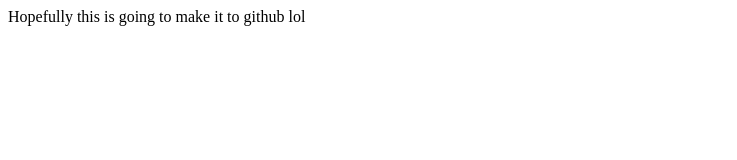
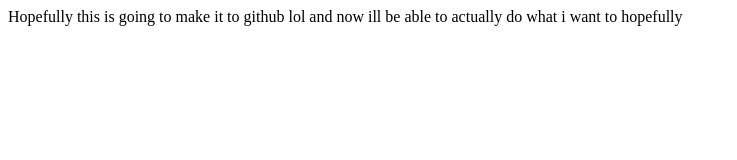
Before and after one commit to JoshuaMoellers/First-Project-1, a plain HTML site: page index.html in a window 1280 px wide. Shown: the whole page, without its empty margins (0-737 px from the left). Drawn offline with Linux system fonts and the light colour scheme.

Commit message:
more words

```diff
--- a/index.html
+++ b/index.html
@@ -7,6 +7,6 @@
     <title>Document</title>
 </head>
 <body>
-    Hopefully this is going to make it to github lol
+    Hopefully this is going to make it to github lol and now ill be able to actually do what i want to hopefully
 </body>
 </html>
```
